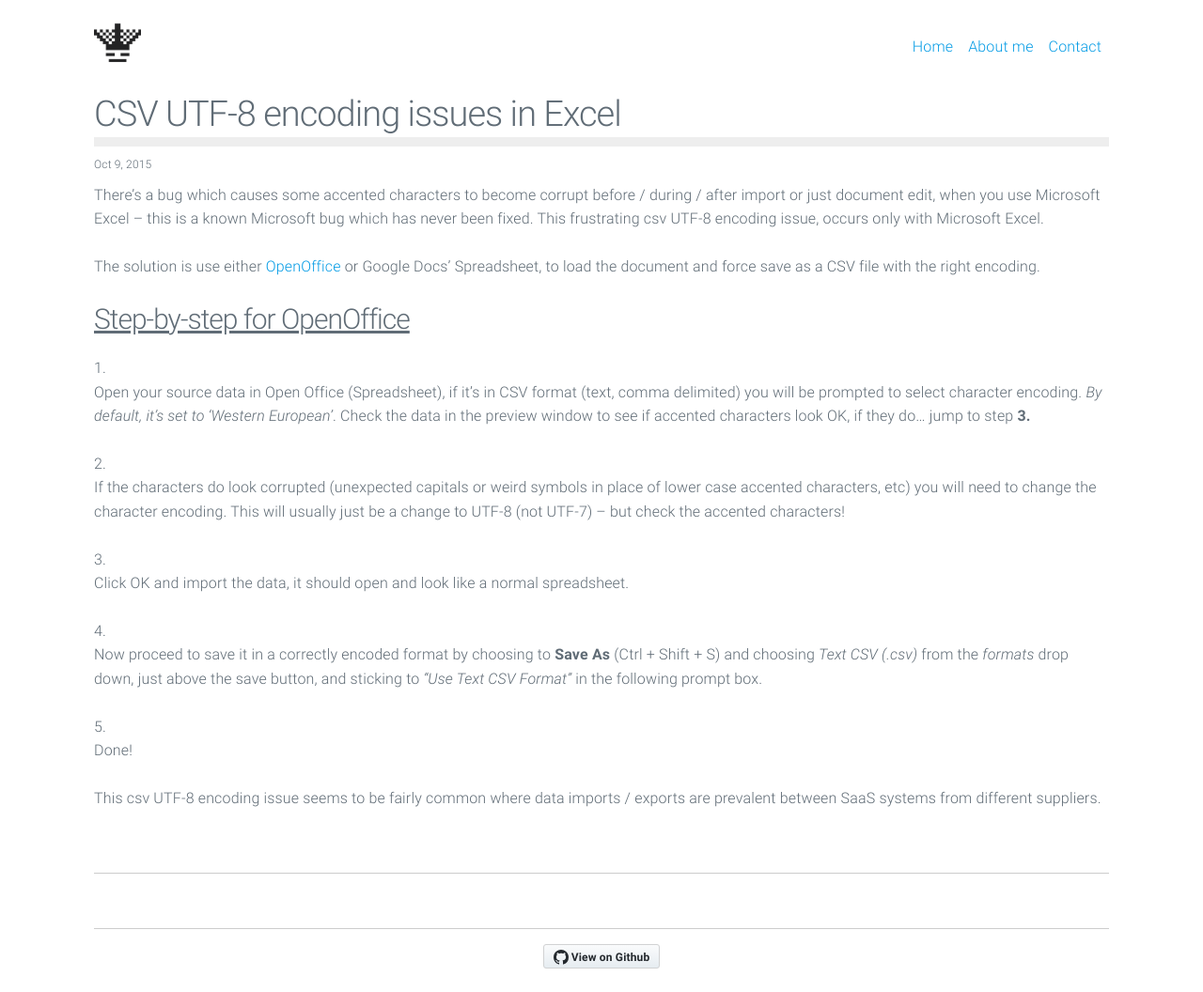
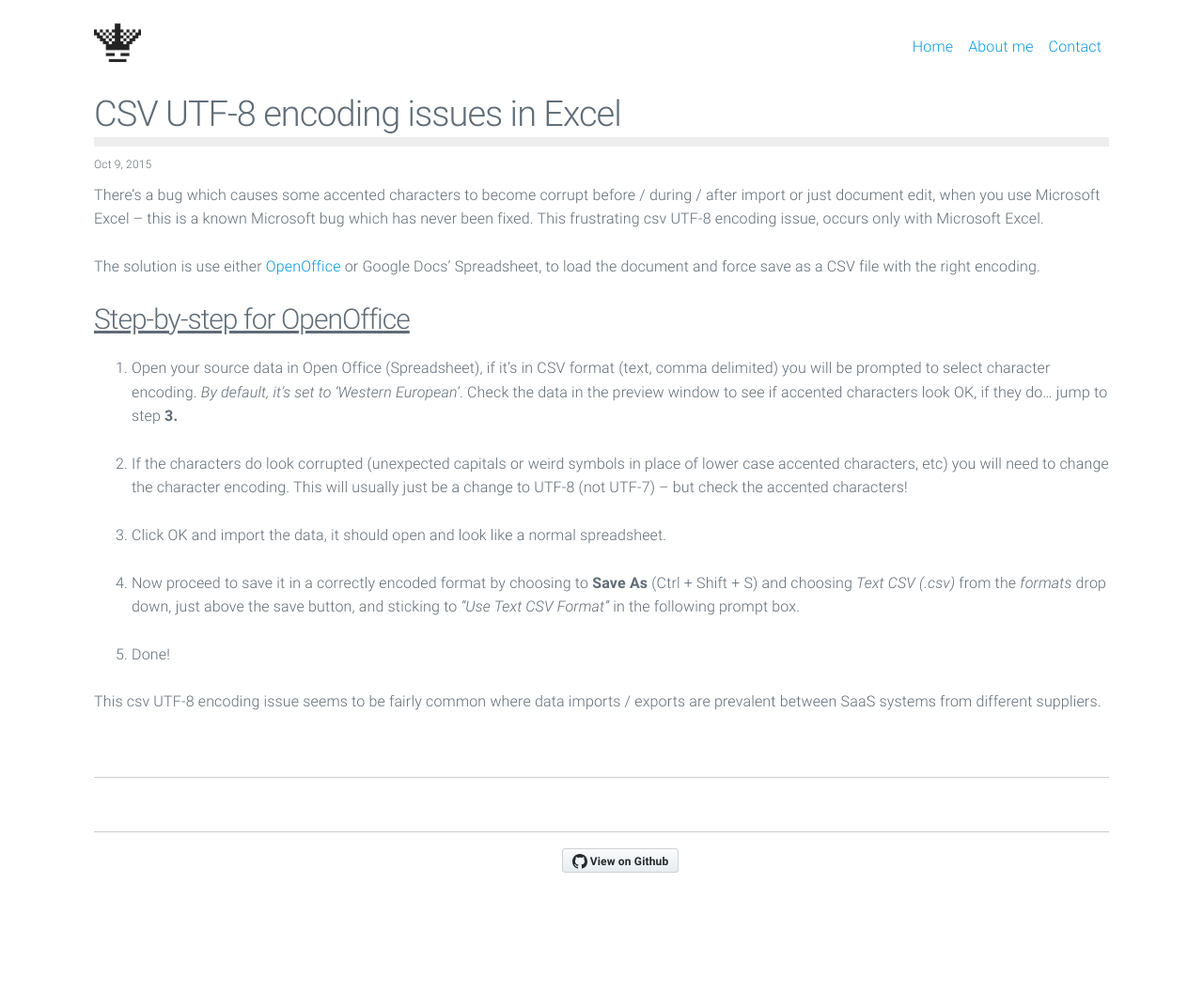
Before and after one commit to w0rldart/w0rldart.com, a Jekyll site: the page built from _posts/2015-10-09-excel-utf8-encoding-issue.md, in a window 1280 px wide. Shown: the whole page at 94% size. Built offline with Jekyll 4.4.1, drawn with Linux system fonts in a browser that asks for light colours; comment, search, counter and statistics services are not loaded; after the commit the page ends 954 px from its top, so only the background shows below that.

Commit message:
Fix list spacing issues with markdown

```diff
--- a/_sass/_milligram.scss
+++ b/_sass/_milligram.scss
@@ -475,13 +475,13 @@
   color: #606c76;
 }
 
-dl,
-ol,
-ul {
-  list-style  : none;
-  margin-top  : 0;
-  padding-left: 0;
-}
+// dl,
+// ol,
+// ul {
+//   list-style  : none;
+//   margin-top  : 0;
+//   padding-left: 0;
+// }
 
 dl dl,
 dl ol,
@@ -493,16 +493,16 @@
 ul ol,
 ul ul {
   font-size: 90%;
-  margin   : 1.5rem 0 1.5rem 3.0rem;
+  // margin   : 1.5rem 0 1.5rem 3.0rem;
 }
 
-ol {
-  list-style: decimal inside;
-}
+// ol {
+//   list-style: decimal inside;
+// }
 
-ul {
-  list-style: circle inside;
-}
+// ul {
+//   list-style: circle inside;
+// }
 
 .button,
 button,
```
